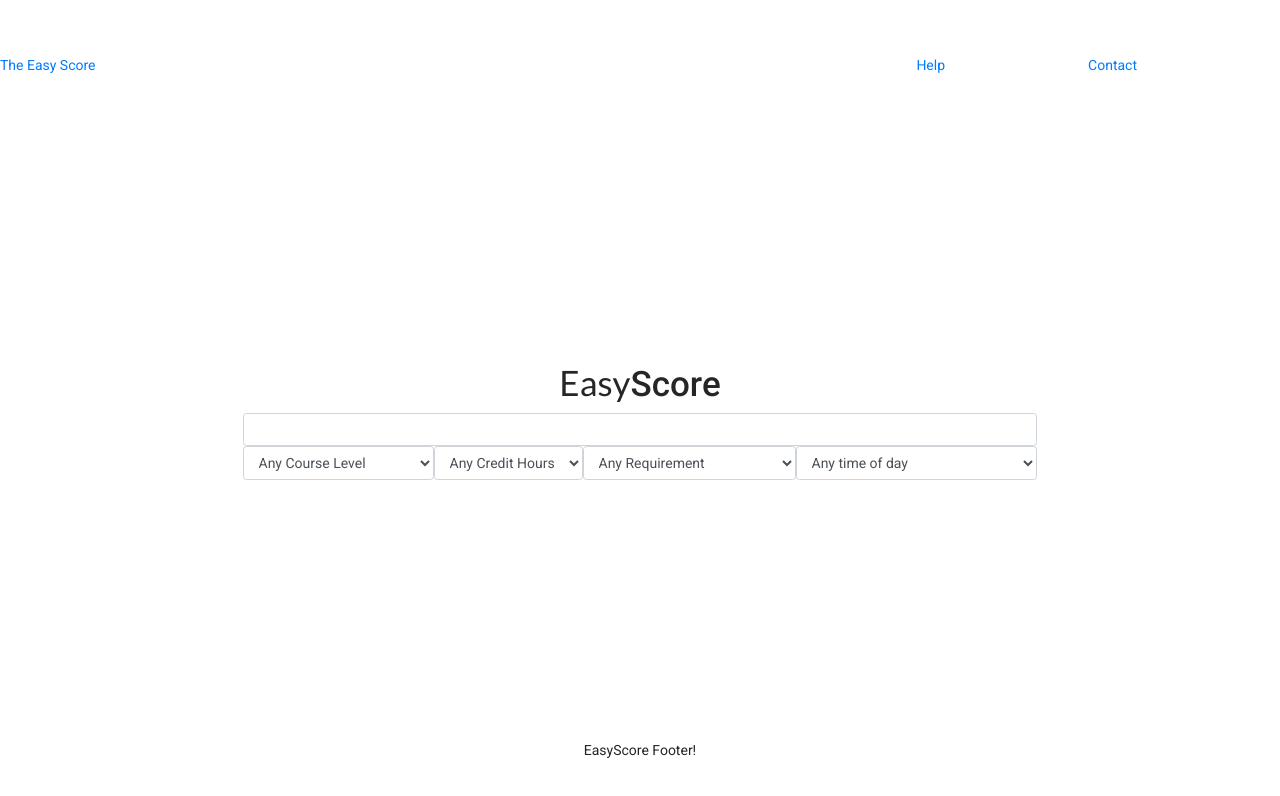
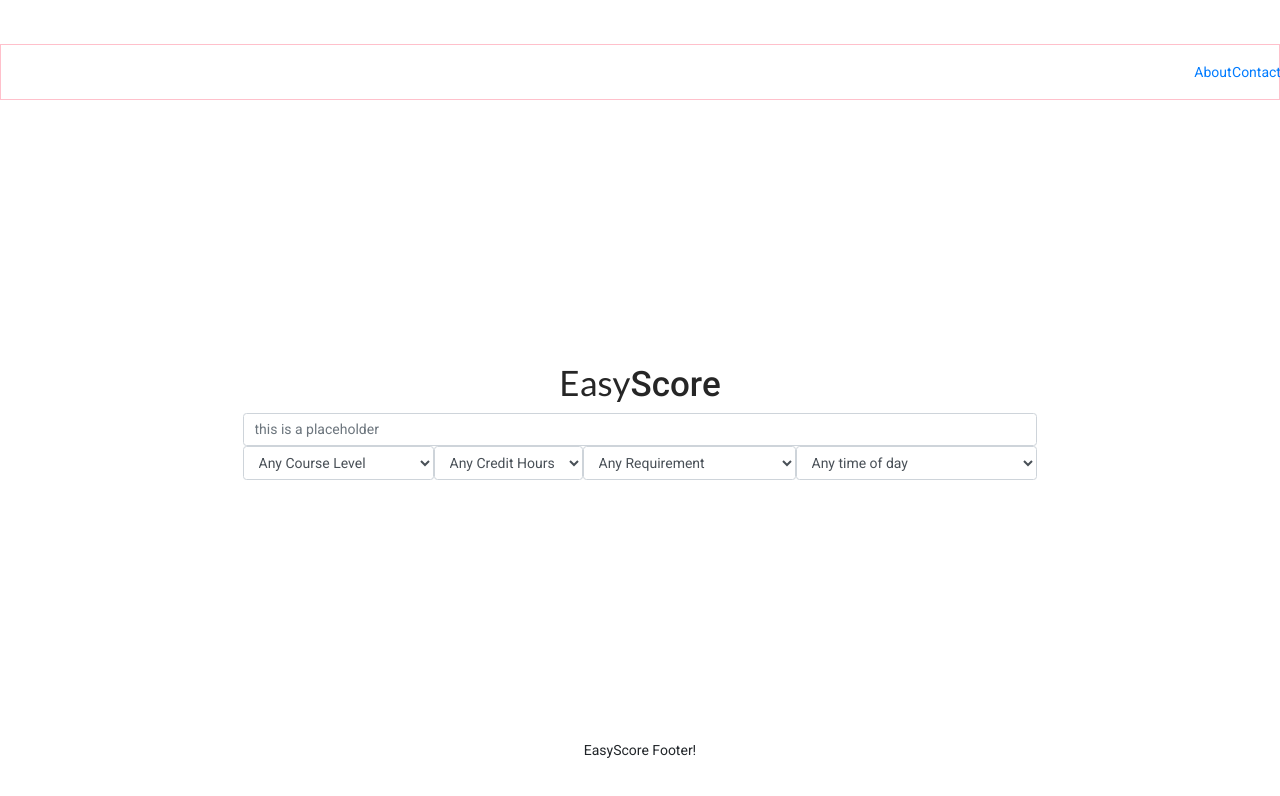
Before and after one commit to s-munro/easyscore, a React (Create React App) app in the folder the-easy-score/: page / in a window 1280 px wide. Shown: the top 796 px of the page. Built offline with nearby package versions, Linux system fonts and the light colour scheme.

Commit message:
searchForm handleChange needs set state

```diff
--- a/the-easy-score/src/App.css
+++ b/the-easy-score/src/App.css
@@ -1,4 +1,3 @@
-
 * {
   font-family: "Roboto", sans-serif;
   margin: 0;
@@ -8,19 +7,21 @@
   background-color: fff;
 }
 
-
 /***************** NAVBAR 1 *********************/
 nav a {
   text-decoration: none;
-
 }
 .nav-bar {
   display: flex;
-  /* border-bottom: 1px solid #1871bd; */
-  /* background-color: #f4f4f6; */
   align-items: center;
+  justify-content: flex-end;
   height: 7vh;
   width: 100%;
+  border: 1px solid pink;
+}
+
+.nav-bar div {
+  margin: 0 4% 0 4%;
 }
 
 .nav-ul {
@@ -62,9 +63,8 @@ nav a {
 
 /************** FOOTER ***********************/
 .footer-container {
-
   height: 2vh;
   display: flex;
   justify-content: center;
-  align-items:baseline;
+  align-items: baseline;
 }
--- a/the-easy-score/src/navbar/Nav.js
+++ b/the-easy-score/src/navbar/Nav.js
@@ -5,21 +5,12 @@ import "../App.css";
 const Nav = () => {
   return (
     <nav className="nav-bar">
-      <ul className="nav-ul">
-       <div className="logoContainer">
-        <Link to="/">
-          <li className='homeLogo'>The Easy Score</li>
-        </Link>
-       </div>
-       <div className="homeNavLinks">
-        <Link to="/help">
-          <li>Help</li>
-        </Link>
-        <Link to="/contact">
-          <li>Contact</li>
-        </Link>
-       </div>
-      </ul>
+      <Link to="/about">
+        <div>About</div>
+      </Link>
+      <Link to="/contact">
+        <div>Contact</div>
+      </Link>
     </nav>
   );
 };
--- a/the-easy-score/src/reducers/index.js
+++ b/the-easy-score/src/reducers/index.js
@@ -32,6 +32,9 @@ const initialState = {
     },
     timeofDay: {
       isActive: false,
+      value: "",
+    },
+    keyword: {
       value: "",
     },
   },
--- a/the-easy-score/src/screens/home/Home.js
+++ b/the-easy-score/src/screens/home/Home.js
@@ -12,51 +12,6 @@ import SlideShow from "./components/SlideShow";
 // the documentation is fucking massive
 
 const Home = (props) => {
-  const requirementsValues = [
-    { value: "", title: "Any Requirement" },
-    { value: 0, title: "A&H Credit" },
-    { value: 1, title: "Diversity in U.S. Credit" },
-    { value: 6, title: "English Composition" },
-    { value: 11, title: "Intensive Writing" },
-    { value: 7, title: "Mathematical Model" },
-    { value: 3, title: "N&M Credit" },
-    { value: 5, title: "Public Oral Communication" },
-    { value: 2, title: "S&H Credit" },
-    { value: 4, title: "World Culture Credit" },
-    { value: "0GENEDMM", title: "World Landuage Class" },
-  ];
-
-  const courseLevelValues = [
-    { value: "", title: "Any Course Level" },
-    { value: 12, title: "100-299" },
-    { value: 8, title: "300-399" },
-    { value: 9, title: "400-499" },
-    { value: 10, title: "Graduate Level Courses" },
-    { value: 13, title: "Honors Level Courses" },
-  ];
-
-  const creditHoursValues = [
-    { value: "", title: "Any Credit Hours" },
-    { value: 1, title: "1" },
-    { value: 2, title: "2" },
-    { value: 3, title: "3" },
-    { value: 4, title: "4" },
-    { value: 5, title: "5" },
-    { value: 6, title: "6" },
-    { value: 7, title: "7+" },
-  ];
-
-  const timeofDayValues = [
-    { value: "", title: "Any time of day" },
-    { value: 1, title: "Morning (7:00 a.m.–10:59 a.m.)" },
-    { value: 2, title: "Afternoon (11 a.m.–4:59 p.m.)" },
-    { value: 3, title: "Evening (5 p.m.–11:59 p.m.)" },
-  ];
-
-  const handleSelectChange = (e) => {
-    console.log(e.target.name, e.target.value);
-  };
-
   return (
     <div>
       <Nav />
--- a/the-easy-score/src/screens/home/components/SearchForm.js
+++ b/the-easy-score/src/screens/home/components/SearchForm.js
@@ -14,7 +14,9 @@ const initialUrlValues = {
   next_sem: "",
 };
 
-const SearchForm = ({ push, changeUrl, searchUrl }) => {
+const SearchForm = (props, { push, changeUrl, searchUrl }) => {
+  const [urlValues, setUrlValues] = useState(initialUrlValues);
+
   const requirementsValues = [
     { value: "", title: "Any Requirement" },
     { value: 0, title: "A&H Credit" },
@@ -60,16 +62,29 @@ const SearchForm = ({ push, changeUrl, searchUrl }) => {
     console.log(e.target.name, e.target.value);
   };
 
-  const [urlValues, setUrlValues] = useState(initialUrlValues);
-
   const handleChange = (e) => {
     console.log(e);
-    setUrlValues({ ...urlValues, [e.target.name]: e.target.value });
+
+    if (e.target.name === "keyword") {
+      console.log("keyword");
+    } else if (e.target.name === "courseLevel") {
+      console.log("courseLevel");
+    } else if (e.target.name === "creditHours") {
+      console.log("creditHours");
+    } else if (e.target.name === "timeofDay") {
+      console.log("timeofDay");
+    } else if (e.target.name === "requirements") {
+      console.log("requirements");
+    } else {
+      console.log("nope");
+    }
+
+    // setUrlValues({ ...urlValues, [e.target.name]: e.target.value });
   };
 
   const handleSubmit = async (e) => {
     e.preventDefault();
-    const newUrl = `'keyword'=_'${urlValues.keyword}'&_'requirement'=_'${urlValues.requirement}'&_'level'=_'${urlValues.level}'&_'credit'=_'${urlValues.credit}'&_'timing'=_'${urlValues.timing}'&_'next_sem'=_'${urlValues.next_sem}'&_'days'=_[]`;
+    const newUrl = `'keyword'=_'${props.filters.keyword.value}'&_'requirement'=_'${props.filters.requirements.value}'&_'level'=_'${props.filters.courseLevel.value}'&_'credit'=_'${props.filters.creditHours.value}'&_'timing'=_'${props.filters.timeofDay.value}'&_'next_sem'=_'${props.filters.next_sem.value}'&_'days'=_[]`;
     changeUrl(newUrl);
 
     push(`/search/${newUrl}`);
@@ -77,26 +92,31 @@ const SearchForm = ({ push, changeUrl, searchUrl }) => {
 
   return (
     <div className="home-form-container">
-      <FormControl />
+      <FormControl
+        value={props.filters.keyword.value}
+        onChange={handleChange}
+        placeholder="this is a placeholder"
+        name="keyword"
+      />
       <div className="filters-container">
         <FilterSelect
           select_id={"courseLevel"}
-          handleSelectChange={handleSelectChange}
+          handleSelectChange={handleChange}
           selectValues={courseLevelValues}
         />
         <FilterSelect
           select_id={"creditHours"}
-          handleSelectChange={handleSelectChange}
+          handleSelectChange={handleChange}
           selectValues={creditHoursValues}
         />
         <FilterSelect
           select_id={"requirements"}
-          handleSelectChange={handleSelectChange}
+          handleSelectChange={handleChange}
           selectValues={requirementsValues}
         />
         <FilterSelect
           select_id={"timeofDay"}
-          handleSelectChange={handleSelectChange}
+          handleSelectChange={handleChange}
           selectValues={timeofDayValues}
         />
       </div>
```
